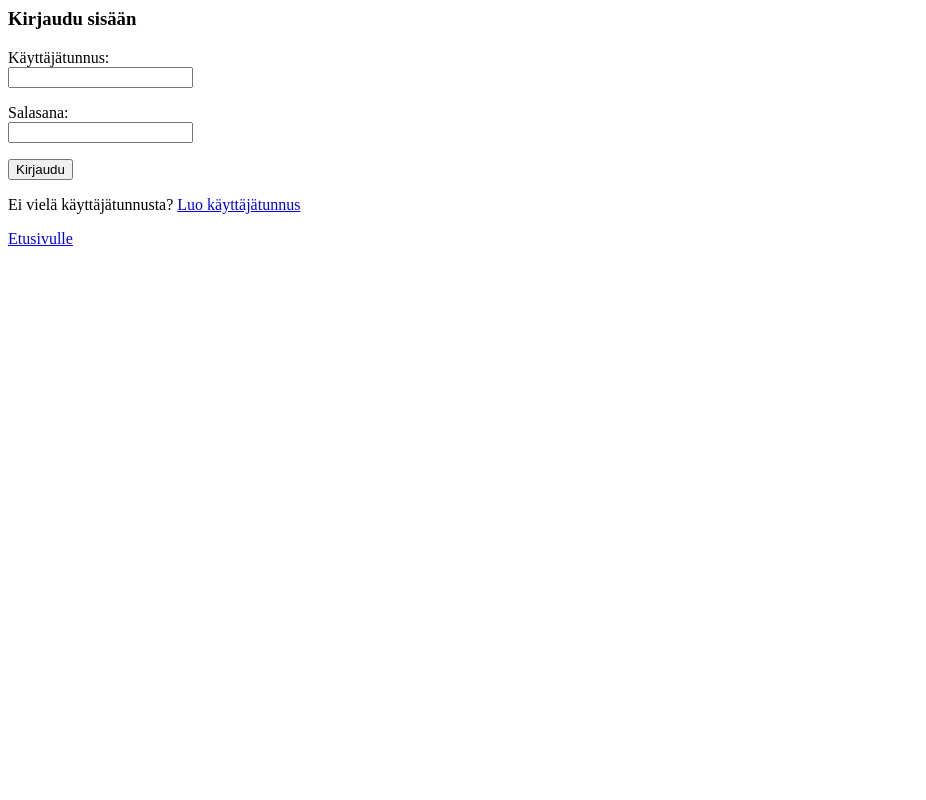
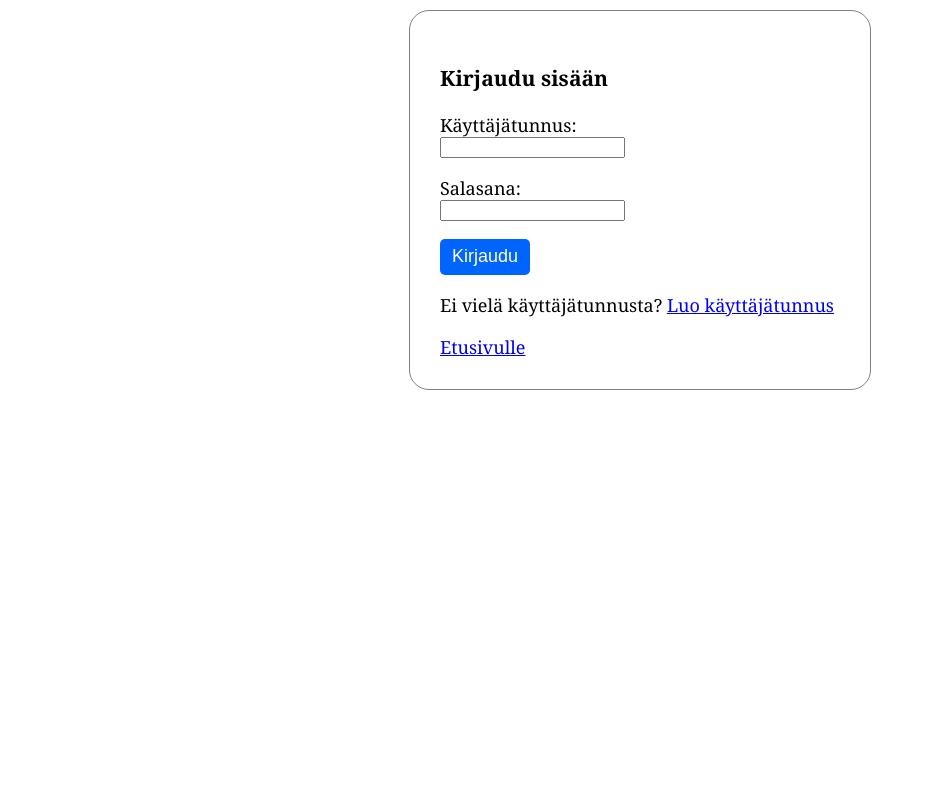
Before and after one commit to yuzamonkey/TSOHA, a Flask app: page /log_in in a window 1280 px wide. Shown: the whole page, without its empty margins (0-926 px from the left). Run offline with Flask 2, Linux system fonts and the light colour scheme.

Commit message:
add css to login and signin pages

```diff
--- /dev/null
+++ b/static/css/style.css
@@ -0,0 +1,34 @@
+body {
+    margin: auto;
+    display: flex;
+    justify-content: center;
+    align-items: center;
+    width: 60vw;
+    height: 50vh;
+
+}
+.content {
+    border-style: solid;
+    border-color: grey;
+    border-radius: 20px;
+    border-width: 1px;
+    padding: 30px;
+    width: 400px;
+    font-family: 'Georgia', serif;
+    font-size: large;
+}
+
+form #submit-button {
+    border: none;
+    text-align: center;
+    width: 5em;
+    height: 2em;
+    background: rgb(0, 100, 255);
+    color: white;
+    border-radius: 5px;
+    font-size: large;
+}
+form #submit-button:hover {
+    background: rgb(0, 40, 255);
+    color: white;
+}
--- a/templates/log_in.html
+++ b/templates/log_in.html
@@ -1,5 +1,9 @@
+<link rel= "stylesheet" type= "text/css" href= "{{ url_for('static',filename='css/style.css') }}">
+<body>
+    <div class="content">
+        <div class="header">
             <h3>Kirjaudu sisään</h3>
-
+        </div>
         {% if error: %}
             <p>{{message}}</p>
         {% endif %}
@@ -7,9 +11,7 @@
         {% if success: %}
             <p>{{message}}</p>
         {% endif %}
-
-
-
+        <div class="form">
             <form action="/log_in" method="POST">
                 <p>Käyttäjätunnus:<br>
                     <input type="text" name="username">
@@ -17,7 +19,10 @@
                 <p>Salasana:<br>
                     <input type="password" name="password">
                 </p>
-    <input type="submit" value="Kirjaudu">
+                <input type="submit" value="Kirjaudu" id="submit-button">
             </form>
             <p>Ei vielä käyttäjätunnusta? <a href="/sign_up">Luo käyttäjätunnus</a></p>
+        </div>
         <a href="/">Etusivulle</a>
+    </div>
+</body>
```
Also changed, not shown: templates/sign_up.html (+11 -3 lines). Lines whose indentation alone changed are shown as unchanged.
